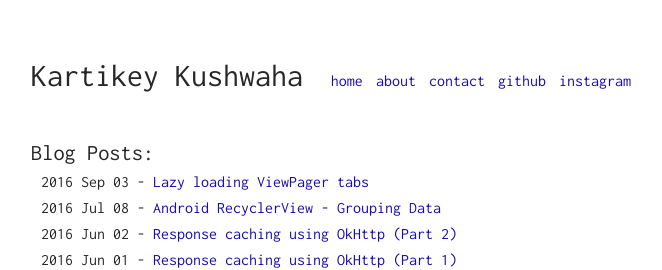
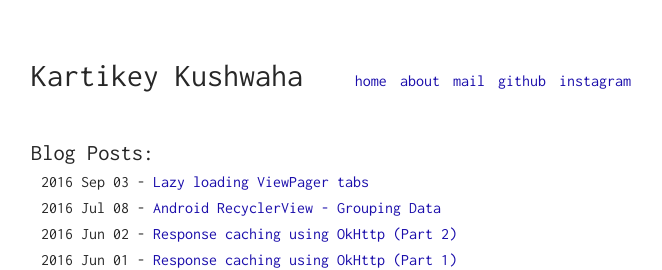
Before and after one commit to krtkush/krtkush.github.io, a Jekyll site: the page built from index.html, in a window 1280 px wide. Shown: the top 270 px of the page, without its empty margins (309-971 px from the left). Built offline with Jekyll 4.4.1, drawn with Linux system fonts in a browser that asks for light colours.

Commit message:
Changed 'contact' to 'mail'.

```diff
--- a/_data/navigation.yml
+++ b/_data/navigation.yml
@@ -4,7 +4,7 @@
 - title: about
   url: /me
 
-- title: contact
+- title: mail
   url: mailto:kartikey92@gmail.com
 
 - title: github
```
